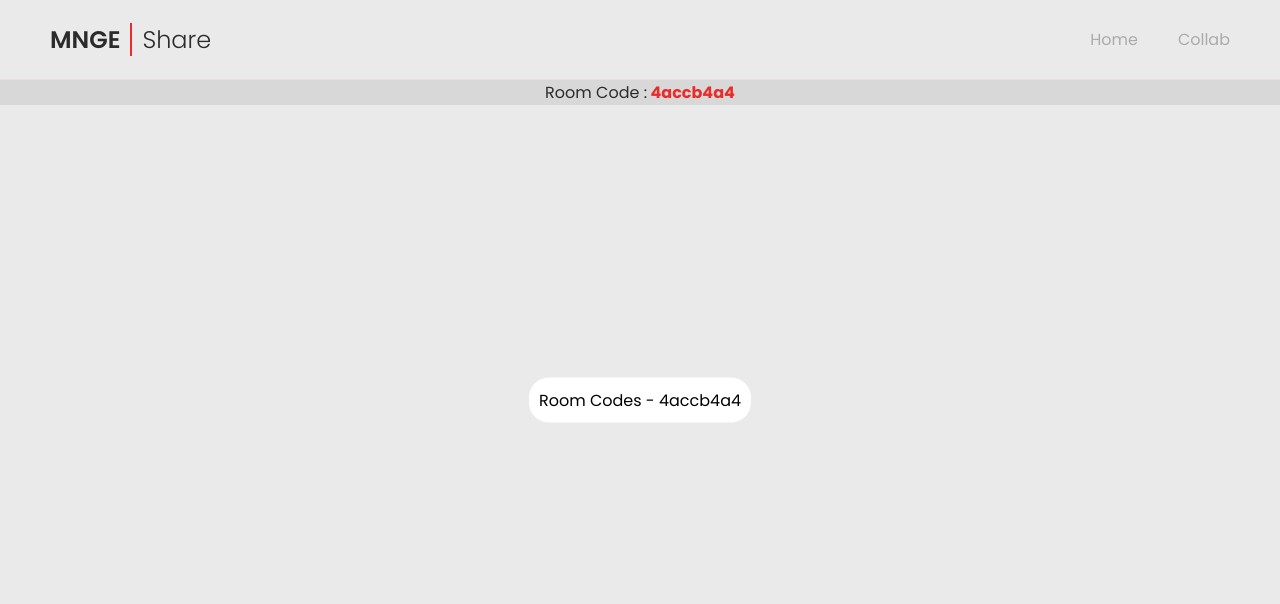
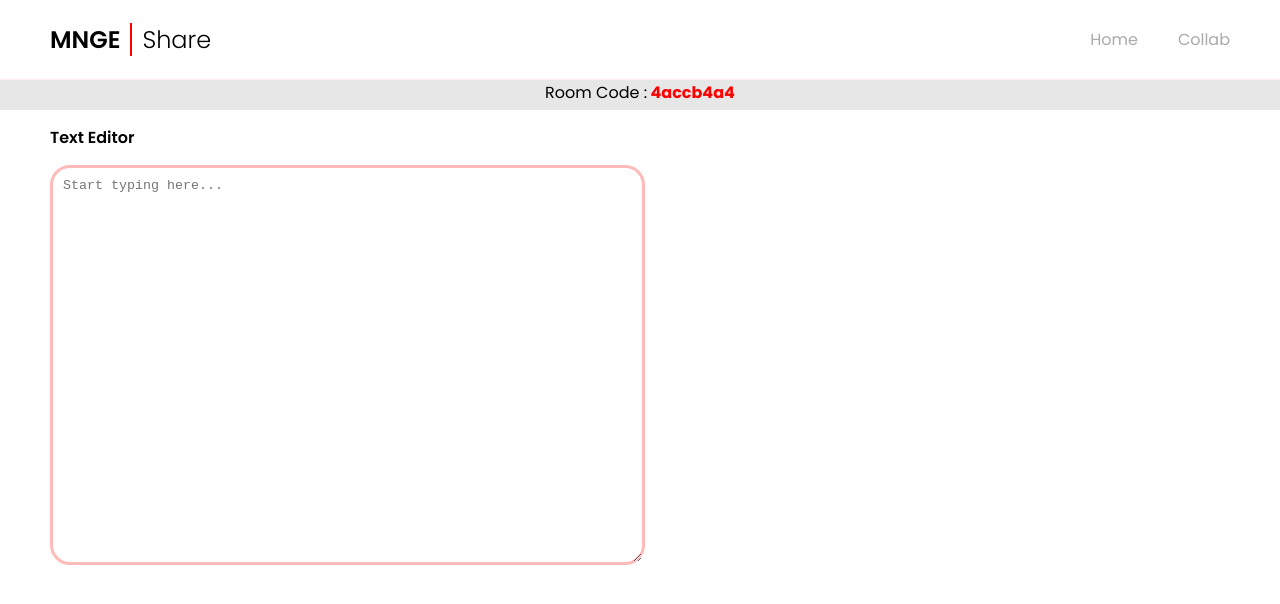
Before and after one commit to spectakural/mnge-share, a React (Vite) app: page /room in a window 1280 px wide. Shown: the top 604 px of the page. Built offline with nearby package versions, Linux system fonts and the light colour scheme; a web font is replaced by a local one.

Commit message:
Updates
Co-authored-by: Anupam Krishna <AnupamKris@users.noreply.github.com>

```diff
--- a/package.json
+++ b/package.json
@@ -9,6 +9,10 @@
     "preview": "vite preview"
   },
   "dependencies": {
+    "@fortawesome/fontawesome-svg-core": "^6.1.2",
+    "@fortawesome/free-regular-svg-icons": "^6.1.2",
+    "@fortawesome/free-solid-svg-icons": "^6.1.2",
+    "@fortawesome/react-fontawesome": "^0.2.0",
     "prop-types": "^15.8.1",
     "react": "^18.2.0",
     "react-dom": "^18.2.0",
--- a/src/components/NavBar.jsx
+++ b/src/components/NavBar.jsx
@@ -9,10 +9,10 @@ const NavBar = () => {
       </div>
       <div className="navbar-links">
         <Link to="/">Home</Link>
-                <Link to="/collaborate">Collab</Link>
+        <Link to="/collab">Collab</Link>
       </div>
     </div>
   );
-}
+};
 
 export default NavBar;
--- a/src/components/PasswordSetterBox.jsx
+++ b/src/components/PasswordSetterBox.jsx
@@ -1,13 +1,45 @@
+import { useState } from "react";
 import "./PasswordSetterBox.scss";
 
-const PasswordSetterBox = ({ rcode }) => {
+const PasswordSetterBox = ({ rcode, setPasswordBox }) => {
+  const [password, setPassword] = useState("");
+  const [nickName, setNickName] = useState("");
+
+  const startRoom = () => {};
+
   return (
-    <div className="password-box-screen">
+    <div className="password-box-screen" id="password-box-screen">
       <div className="password-box">
         <div className="password-box-header">
           <span>
-            Room Codes - <span className="rcode">{rcode}</span>
+            Room <span className="rcode">{rcode}</span>
+            <i
+              className="fa-light fa-clipboard"
+              onClick={() => {
+                navigator.clipboard.writeText(rcode);
+              }}
+            ></i>
           </span>
+        </div>
+        <div className="password-form">
+          <span>Enter room password</span>
+          <input
+            placeholder="Enter room Password"
+            type="text"
+            onChange={(e) => setPassword(e.target.value)}
+            value={password}
+          />
+          <span>Enter Nick Name</span>
+          <input
+            placeholder="Enter nick name"
+            type="text"
+            onChange={(e) => setNickName(e.target.value)}
+            value={nickName}
+          />
+          <div className="buttons">
+            <button onClick={() => setPasswordBox(false)}>Cancel</button>
+            <button onClick={startRoom}>Start room!</button>
+          </div>
         </div>
       </div>
     </div>
--- a/src/components/PasswordSetterBox.scss
+++ b/src/components/PasswordSetterBox.scss
@@ -3,18 +3,70 @@
     width: 100%;
     z-index: 10;
     position: absolute;
-    background-color: #aaaaaa40;
+    background-color: #77777740;
     top: 0;
     left: 0;
+    font-family: "Poppins";
 
     .password-box {
         background-color: white;
-        padding: 10px;
         border-radius: 20px;
         position: absolute;
         top: 50%;
         left: 50%;
+        border-radius: 10px;
+        width: 300px;
 
         transform: translate(-50%, -50%);
+
+        .password-box-header {
+            background-color: #ff000040;
+            border-radius: 10px 10px 0 0;
+            padding: 10px;
+
+            .rcode {
+                font-weight: 700;
+            }
+        }
+
+        .password-form {
+            padding: 10px;
+            padding-top: 30px;
+            display: flex;
+            flex-direction: column;
+            .buttons {
+                display: flex;
+                justify-content: space-around;
+                align-items: center;
+            }
+            span {
+                font-size: 14px;
+                width: 100%;
+                text-align: left;
+                margin-left: 5px;
+            }
+            input {
+                width: 100%;
+                height: 40px;
+                border-radius: 5px;
+                border: 1px solid #cccccc;
+                padding: 5px;
+                margin-bottom: 30px;
+            }
+            button {
+                width: 120px;
+                height: 30px;
+                border-radius: 50px;
+                margin: 0 auto;
+                background-color: #ff000045;
+                border: 2px solid #00000020;
+                cursor: pointer;
+                transition: 0.3s;
+            }
+            button:hover {
+                transition: 0.3s;
+                background-color: #ff000060;
+            }
+        }
     }
 }
--- /dev/null
+++ b/src/components/TextEditor.jsx
@@ -0,0 +1,23 @@
+import "./TextEditor.scss";
+
+const TextEditor = () => {
+  return (
+    <div className="text-editor-container">
+      <div className="text-editor-header">
+        <span>Text Editor</span>
+      </div>
+
+      <div className="text-editor">
+        <textarea
+          name="txt-editor"
+          id="txt-editor"
+          cols="60"
+          rows="10"
+          placeholder="Start typing here..."
+        ></textarea>
+      </div>
+    </div>
+  );
+};
+
+export default TextEditor;
--- /dev/null
+++ b/src/components/TextEditor.scss
@@ -0,0 +1,31 @@
+.text-editor-container {
+    max-height: 100%;
+    width: 50%;
+    background-color: white;
+    margin: 5px;
+
+    display: flex;
+    flex-direction: column;
+
+    .text-editor-header {
+        align-self: flex-start;
+        margin: 15px;
+        margin-left: 45px;
+        font-weight: 600;
+    }
+
+    .text-editor {
+        border-radius: 20px;
+        border: 3px solid #ff000045;
+        margin-left: 45px;
+        height: 400px;
+    }
+    textarea {
+        height: 100%;
+        width: 100%;
+        box-sizing: border-box;
+        border-radius: 20px;
+        border: none;
+        padding: 10px;
+    }
+}
--- a/src/pages/Collaborate.jsx
+++ b/src/pages/Collaborate.jsx
@@ -1,23 +1,32 @@
 import "./Collaborate.scss";
 import { useState } from "react";
 import Ripples from "react-ripples";
+import PasswordSetterBox from "../components/PasswordSetterBox";
+import { v4 } from "uuid";
 
 const Collaborate = () => {
-  const [hovering, setHovering] = useState(false);
+  const [passwordBox, setPasswordBox] = useState(false);
+  const rcode = v4().slice(0, 5);
+
   return (
     <div className="collab">
-      <Ripples>
-        <div className="button">
+      <Ripples color="#ff000022">
+        <div className="button" onClick={() => setPasswordBox(true)}>
           <div className="create-room">
             <ion-icon name="add-outline"></ion-icon>
           </div>
         </div>
       </Ripples>
-      <div className="button">
-        <div className="join-room">
-          <ion-icon name="enter-outline"></ion-icon>
+      <Ripples color="#ff000022">
+        <div className="button">
+          <div className="join-room">
+            <ion-icon name="enter-outline"></ion-icon>
+          </div>
         </div>
-      </div>
+      </Ripples>
+      {passwordBox ? (
+        <PasswordSetterBox rcode={rcode} setPasswordBox={setPasswordBox} />
+      ) : null}
     </div>
   );
 };
--- a/src/pages/Collaborate.scss
+++ b/src/pages/Collaborate.scss
@@ -17,7 +17,7 @@
         justify-content: center;
         align-items: center;
 
-        margin: 20px;
+        // margin: 20px;
         ion-icon {
             font-size: 100px;
             color: #7c7c7c;
--- a/src/pages/Room.jsx
+++ b/src/pages/Room.jsx
@@ -1,6 +1,7 @@
 import PasswordSetterBox from "../components/PasswordSetterBox";
 import { v4 as uuid } from "uuid";
 import "./Room.scss";
+import TextEditor from "../components/TextEditor";
 
 const Room = () => {
   let rcode = uuid().slice(0, 8);
@@ -9,9 +10,12 @@ const Room = () => {
   return (
     <div className="room-container">
       <div className="room-header">
-        <PasswordSetterBox rcode={rcode} />
+        {/* <PasswordSetterBox rcode={rcode} /> */}
         <span>Room Code :</span>
         <span className="room-code"> {rcode}</span>
+      </div>
+      <div className="room-content">
+        <TextEditor />
       </div>
     </div>
   );
--- a/src/pages/Room.scss
+++ b/src/pages/Room.scss
@@ -8,4 +8,7 @@
         color: red;
         font-weight: 700;
     }
+    .room-content {
+        background-color: white;
+    }
 }
```
Also changed, not shown: src/components/Collaborators.jsx (added, +16 -0 lines), src/components/Collaborators.scss (added), 2 other files (tests, documents, lock files or other folders). Lines whose indentation alone changed are shown as unchanged.
